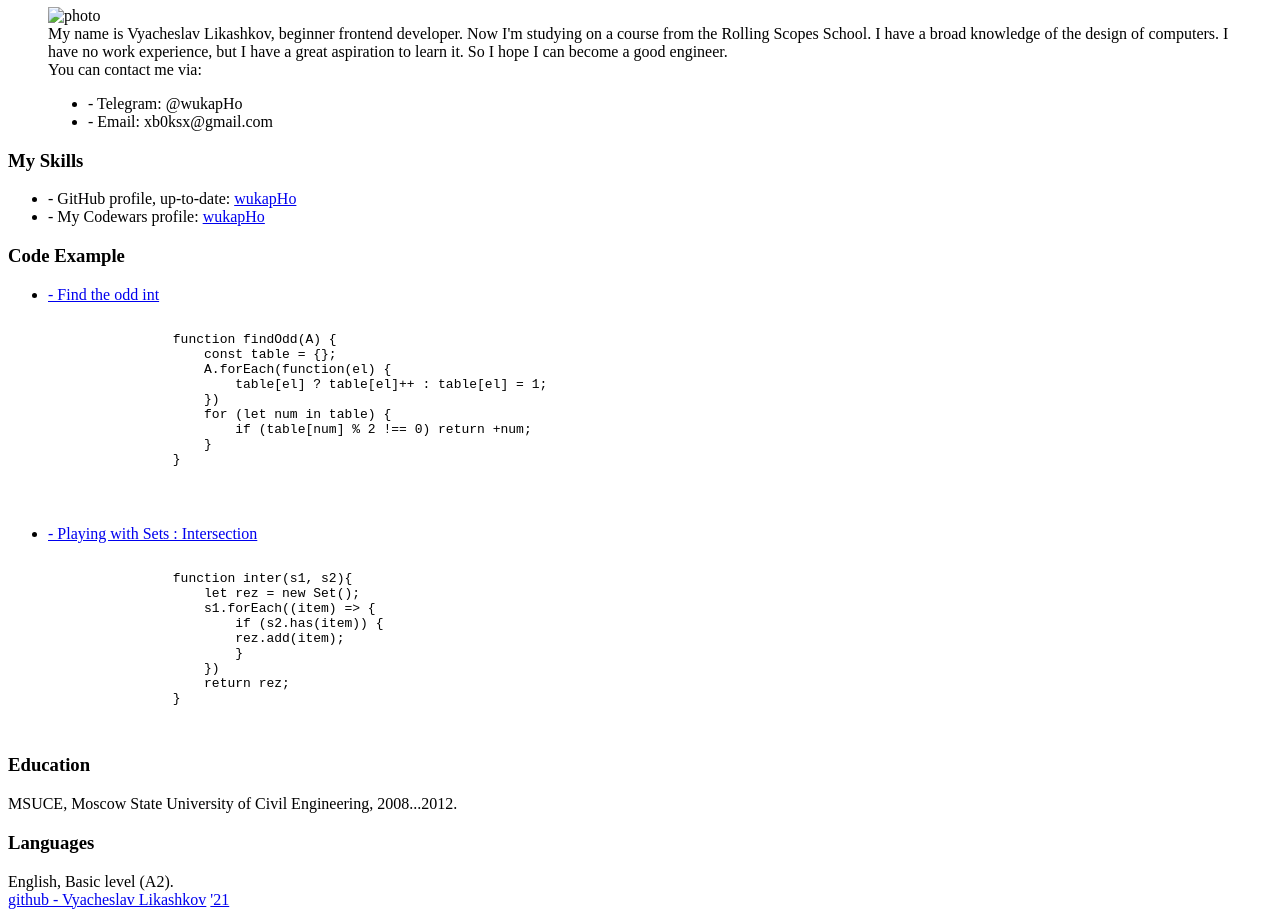
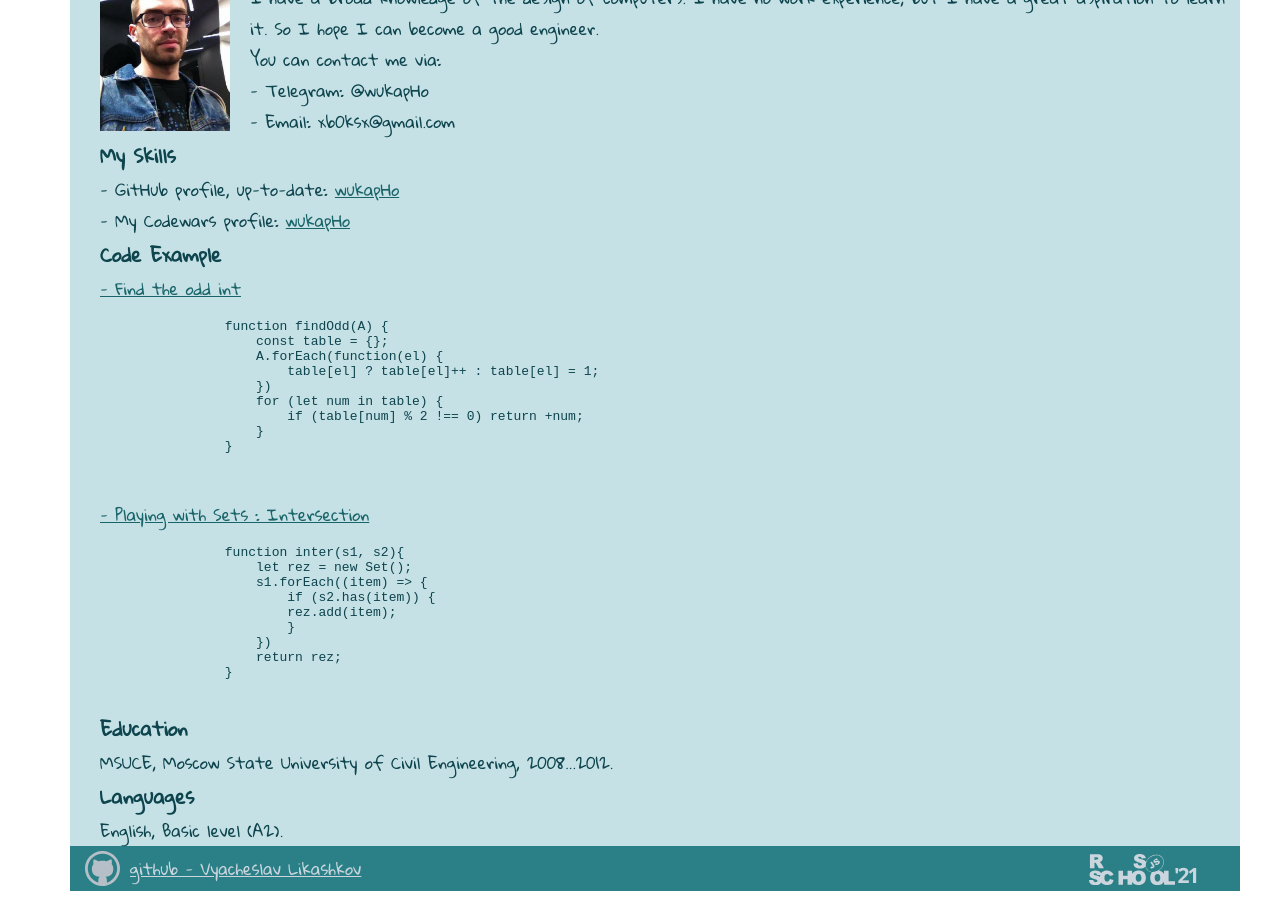
Before and after one commit to wukapHo/rsschool-cv, a plain HTML site: page index.html in a window 1280 px wide. Shown: the part 73-990 px from the top of the page. After the commit the page ends 964 px from the top, so only its background shows below. Drawn offline with nearby package versions, Linux system fonts and the light colour scheme; the site is published under a folder, as on GitHub Pages, so addresses that start at the root find nothing.

Commit message:
fix: change the file paths

```diff
--- a/index.html
+++ b/index.html
@@ -3,11 +3,11 @@
 <head>
     <meta charset="UTF-8">
     <meta http-equiv="X-UA-Compatible" content="IE=edge">
-    <link rel="icon" href="/assets/favicon.ico" type="image/x-icon">
+    <link rel="icon" href="./assets/favicon.ico" type="image/x-icon">
     <link rel="preconnect" href="https://fonts.googleapis.com">
     <link rel="preconnect" href="https://fonts.gstatic.com" crossorigin>
     <link href="https://fonts.googleapis.com/css2?family=Gloria+Hallelujah&family=Open+Sans:wght@700&display=swap" rel="stylesheet">
-    <link rel="stylesheet" href="/style.css">
+    <link rel="stylesheet" href="./style.css">
     <meta name="viewport" content="width=device-width, initial-scale=1.0">
     <title>Vyacheslav Likashkov's CV</title>
 </head>
@@ -15,7 +15,7 @@
     <main class="main">
         <h1 class="hidden">Vyacheslav Likashkov's CV</h1>
         <figure class="about">
-            <img class="about__photo" src="/assets/photo.jpg" alt="photo">
+            <img class="about__photo" src="./assets/photo.jpg" alt="photo">
             <figcaption class="about__info">
                 My name is Vyacheslav Likashkov, beginner frontend developer. Now I'm studying on a course from the Rolling Scopes School. I have a broad knowledge of the design of computers. I have no work experience, but I have a great aspiration to learn it. So I hope I can become a good engineer.
                 <br>
--- a/style.css
+++ b/style.css
@@ -100,7 +100,7 @@ ul {
     width: 270px;
     height: 45px;
     padding-left: 45px;
-    background-image: url('/assets/github.svg');
+    background-image: url('./assets/github.svg');
     background-size: 35px;
     background-repeat: no-repeat;
     background-position: left center;
@@ -120,7 +120,7 @@ ul {
     font-family: 'Open Sans', sans-serif;
     width: 86px;
     height: 32px;
-    background-image: url('/assets/rss.svg');
+    background-image: url('./assets/rss.svg');
     background-size: contain;
     background-repeat: no-repeat;
     background-position: left center;
```
